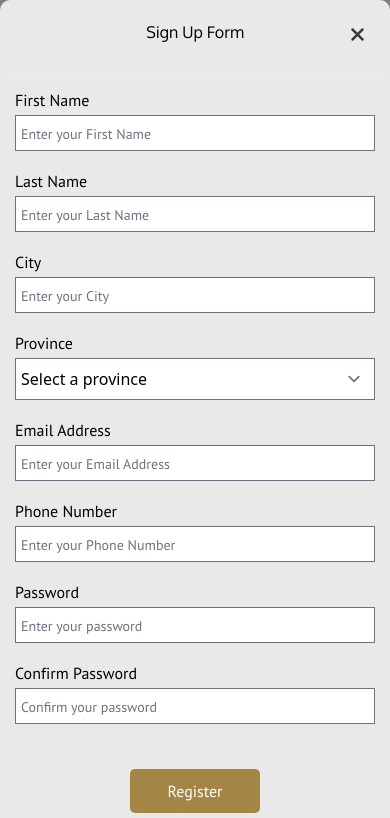
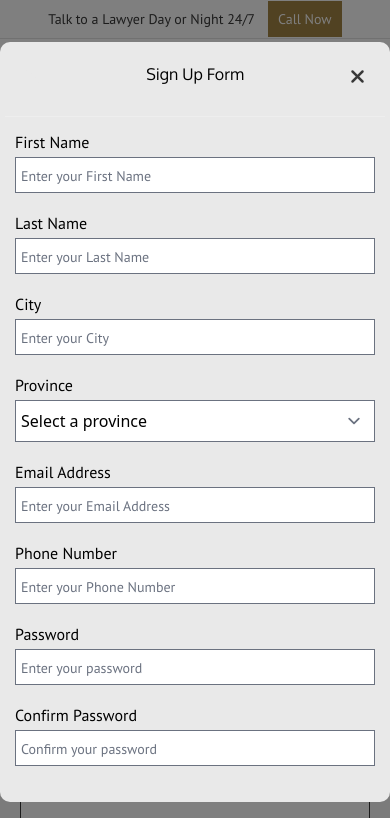
Before and after one commit to Olheiser/ccl-calendar-frontend, a React app: page / in a window 390 px wide. Both pictures are taken after a click on the icon 318 px from the left and 79 px from the top of the page. Shown: the top 818 px of the page. Built offline with nearby package versions, Linux system fonts and the light colour scheme.

Commit message:
Quickfix for the form on mobile

```diff
--- a/src/css/Modal.css
+++ b/src/css/Modal.css
@@ -161,7 +161,7 @@ label {
     background-color: #e9e9e9;
     border-radius: 10px;
     min-width: 100vw;
-    max-height: 100vh;
+    max-height: 90vh;
     overflow-y: auto;
 }
 
```
